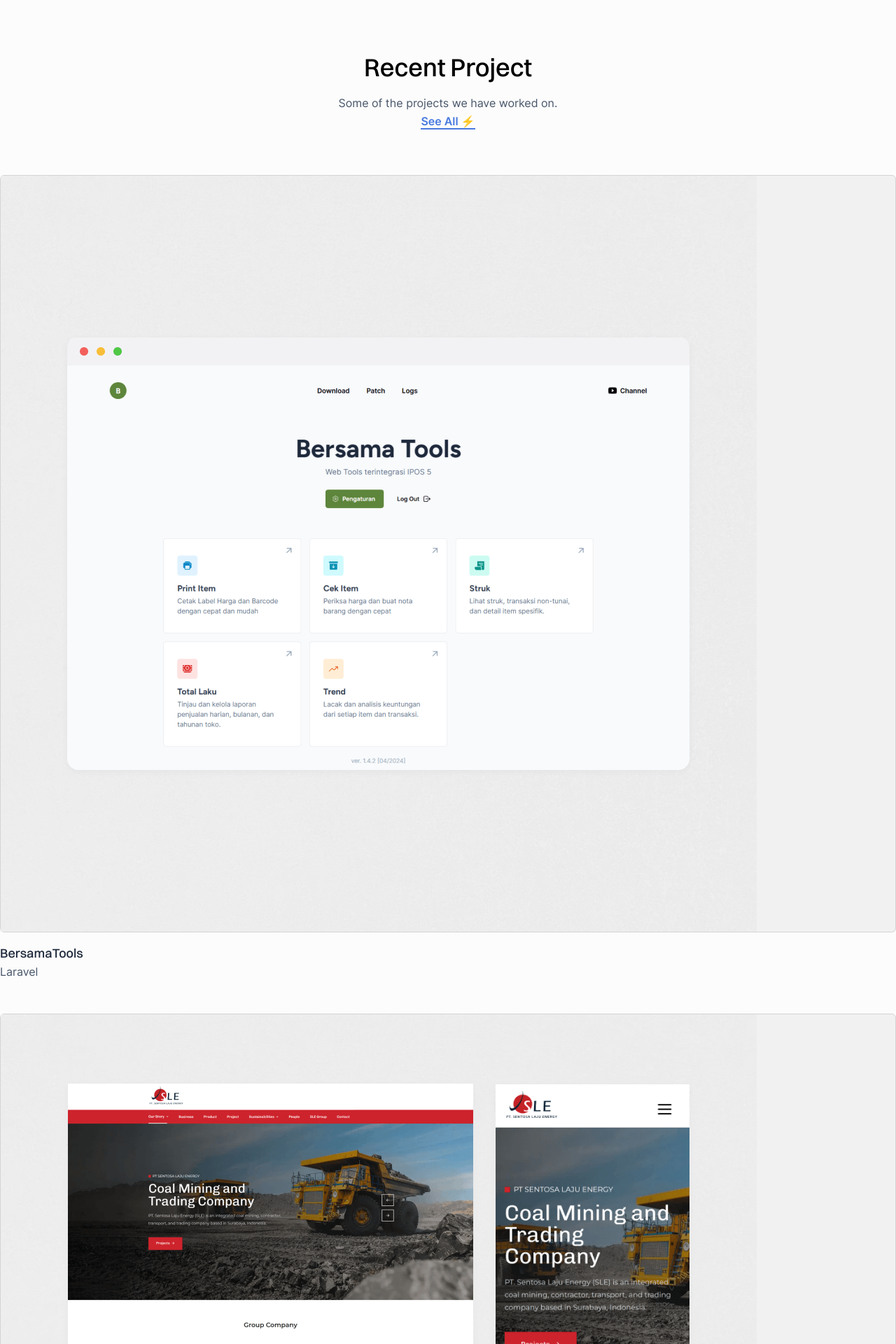
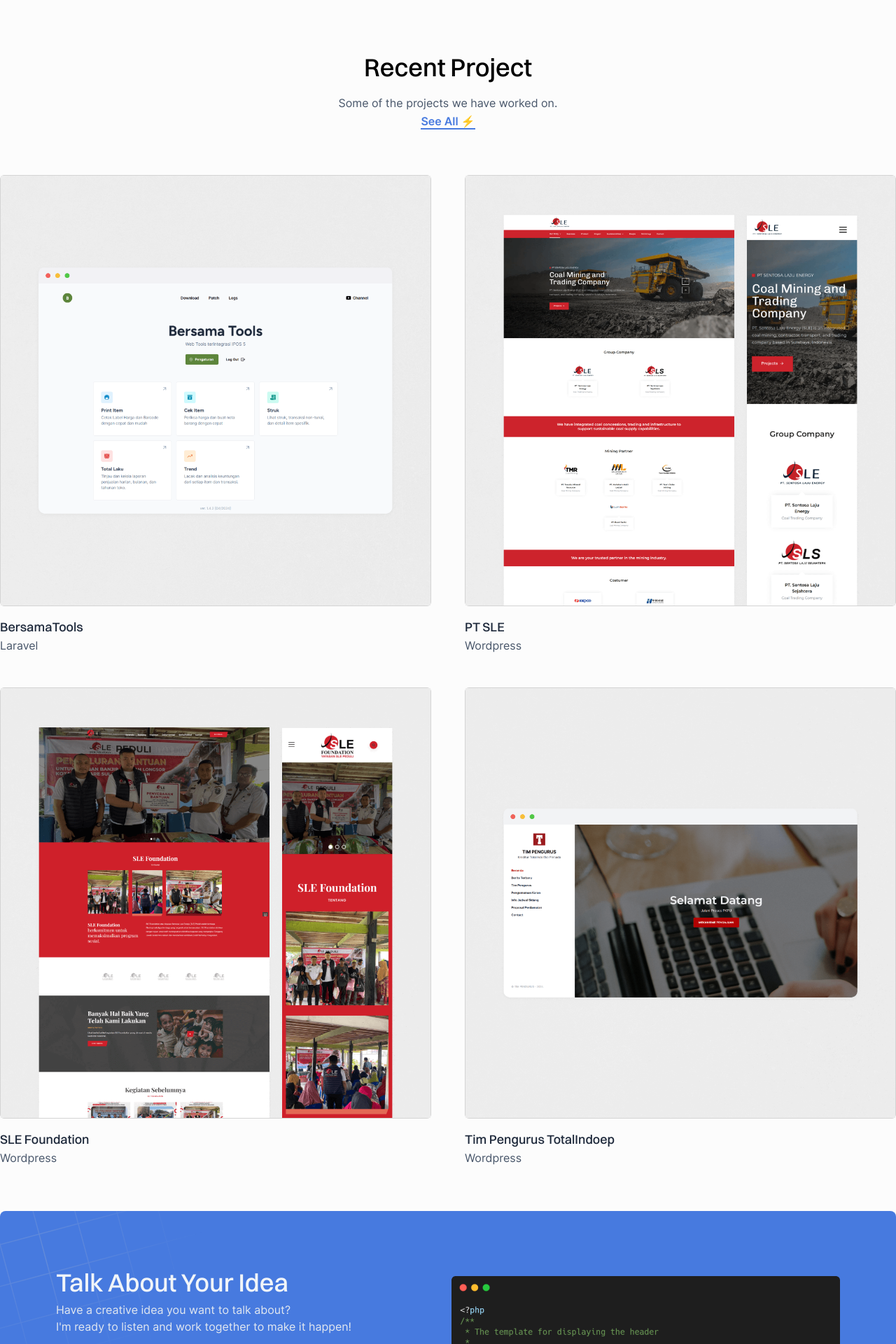
Before and after one commit to Zulfkr197/zulfkr197.github.io, a Jekyll site: the page built from index.html, in a window 1280 px wide. Shown: the part 834-2754 px from the top of the page at 70% size. Built offline with Jekyll 4.4.1, drawn with Linux system fonts in a browser that asks for light colours; the list of posts is cut into pages by our own code.

Commit message:
Update default.html

```diff
--- a/_layouts/default.html
+++ b/_layouts/default.html
@@ -12,8 +12,8 @@
 </head>
 <body class='bg-bone font-body'>
 
-	<header class="header flex {% if page.title %} py-12 {% else %} pt-16 pb-20 md:pt-24 md:pb-28 {% endif %}">
-		<div class="flex flex-col max-w-screen-xl {% if page.title %} md:flex-row items-center gap-8 sm:gap-10 lg:gap-16 mx-auto w-full px-6 sm:px-10 xl:px-0 relative {% else %} gap-10 md:gap-12 lg:gap-16 mx-auto px-6 sm:px-10 xl:px-0 {% endif %}">
+	<header class="header flex {% if page.title %}py-12{% else %}pt-16 pb-20 md:pt-24 md:pb-28{% endif %}">
+		<div class="flex flex-col max-w-screen-xl {% if page.title %}md:flex-row items-center gap-8 sm:gap-10 lg:gap-16 mx-auto w-full px-6 sm:px-10 xl:px-0 relative{% else %}gap-10 md:gap-12 lg:gap-16 mx-auto px-6 sm:px-10 xl:px-0{% endif %}">
 
 			{% if page.title %}
 
@@ -87,7 +87,7 @@
 
 			<!-- Foreach -->
 			<div class="content">
-				<div class="{% if page.title %} grid grid-cols-1 md:grid-cols-2 gap-10 lg:gap-12 {% else %} article flex flex-col gap-12 {% endif %}">
+				<div class="{% if page.title %}article flex flex-col gap-12{% else %}grid grid-cols-1 md:grid-cols-2 gap-10 lg:gap-12{% endif %}">
 					{{ content }}
 				</div>
 			</div>
```
